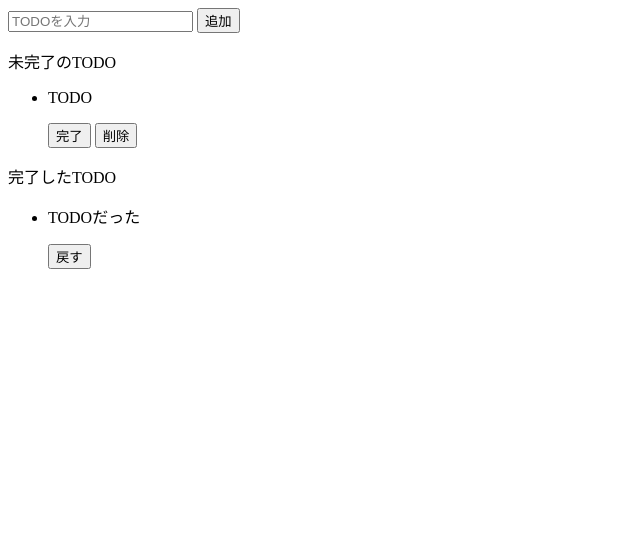
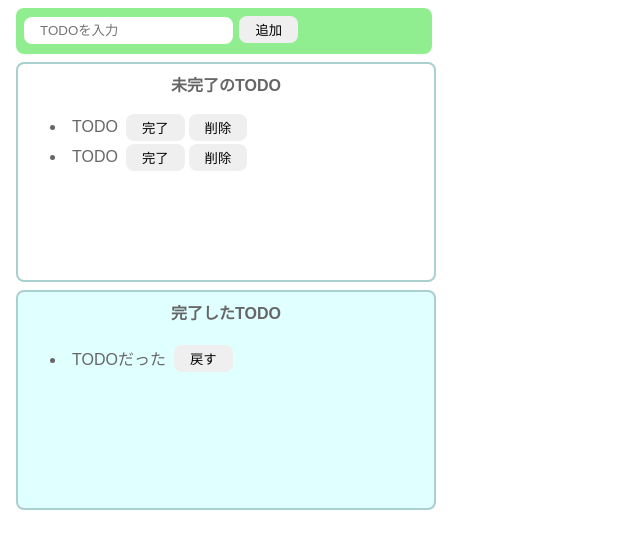
Before and after one commit to TKtkGg/todo-list, a website built with Vite: page index.html in a window 1280 px wide. Shown: the whole page, without its empty margins (0-640 px from the left). Built offline with nearby package versions, Linux system fonts and the light colour scheme.

Commit message:
css作成

```diff
--- a/index.html
+++ b/index.html
@@ -5,28 +5,35 @@
     <title>TODO</title>
   </head>
   <body>
-    <div>
+    <div class="input-area">
       <input placeholder="TODOを入力" />
       <button>追加</button>
     </div>
-    <div>
-      <p>未完了のTODO</p>
+    <div class="incomplete-area">
+      <p class="title">未完了のTODO</p>
       <ul>
         <li>
-          <div>
-            <p>TODO</p>
+          <div class="list-row">
+            <p class="todo-item">TODO</p>
+            <button>完了</button>
+            <button>削除</button>
+          </div>
+        </li>
+        <li>
+          <div class="list-row">
+            <p class="todo-item">TODO</p>
             <button>完了</button>
             <button>削除</button>
           </div>
         </li>
       </ul>
     </div>
-    <div>
-      <p>完了したTODO</p>
+    <div class="complete-area">
+      <p class="title">完了したTODO</p>
       <ul>
         <li>
-          <div>
-            <p>TODOだった</p>
+          <div class="list-row">
+            <p class="todo-item">TODOだった</p>
             <button>戻す</button>
           </div>
         </li>
--- a/src/style.css
+++ b/src/style.css
@@ -0,0 +1,66 @@
+body{
+    font-family: sans-serif;
+    color: #666;
+}
+
+input{
+    border-radius: 8px;
+    border: none;
+    padding: 6px 16px;
+}
+
+button{
+    border-radius: 8px;
+    border: none;
+    padding: 4px 16px;
+    margin: 0px 2px;
+}
+
+button:hover{
+    background-color: lightseagreen;
+    color: #fff;
+    cursor: pointer;
+}
+
+.input-area{
+    background-color: lightgreen;
+    width: 400px;
+    height: 30px;
+    padding: 8px;
+    margin: 8px;
+    border-radius: 8px;
+}
+
+.incomplete-area{
+    border: 2px solid #aacfd0;
+    width: 400px;
+    min-height: 200px;
+    padding: 8px;
+    margin: 8px;
+    border-radius: 8px;
+}
+
+.complete-area{
+    border: 2px solid #aacfd0;
+    background-color: lightcyan;
+    width: 400px;
+    min-height: 200px;
+    padding: 8px;
+    margin: 8px;
+    border-radius: 8px;
+}
+
+.title{
+    text-align: center;
+    margin-top: 0;
+    font-weight: bold;
+}
+
+.list-row{
+    display: flex;
+    align-items: center;
+}
+
+.todo-item{
+    margin: 6px;
+}
```
